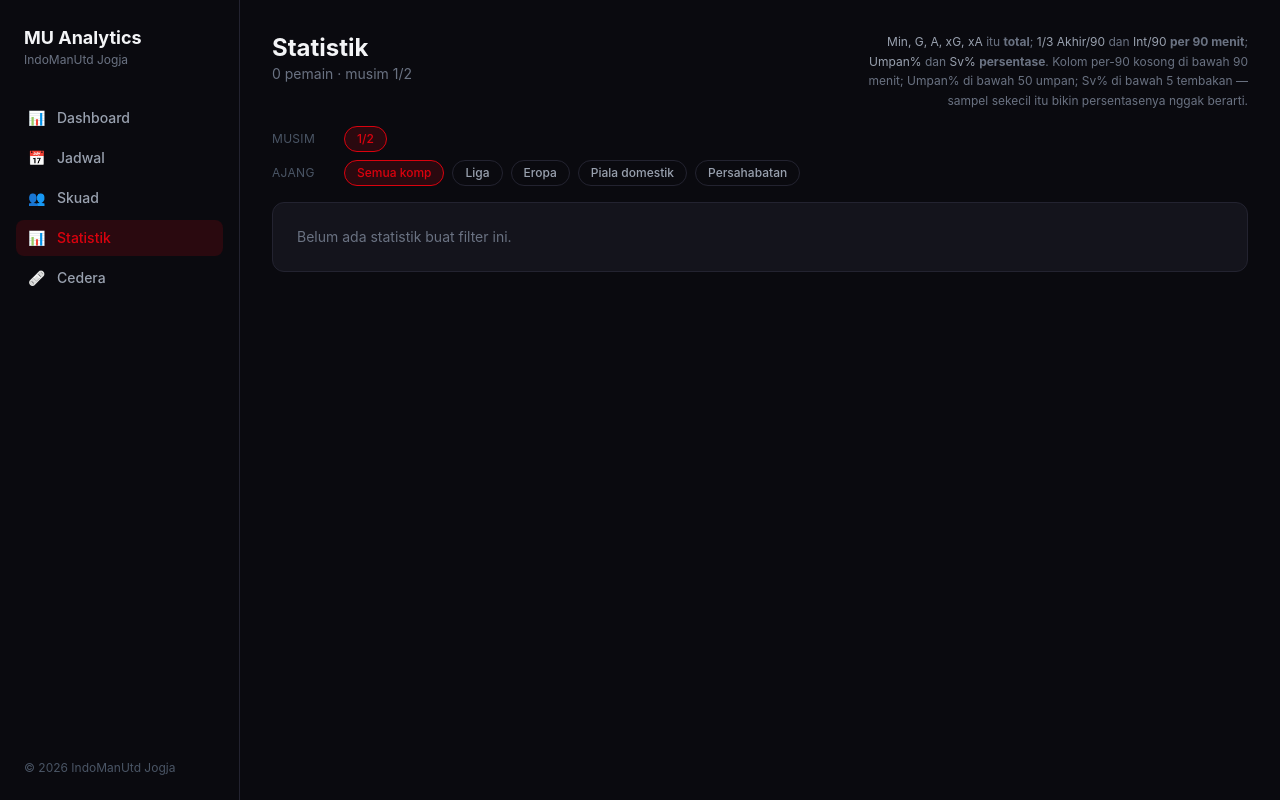
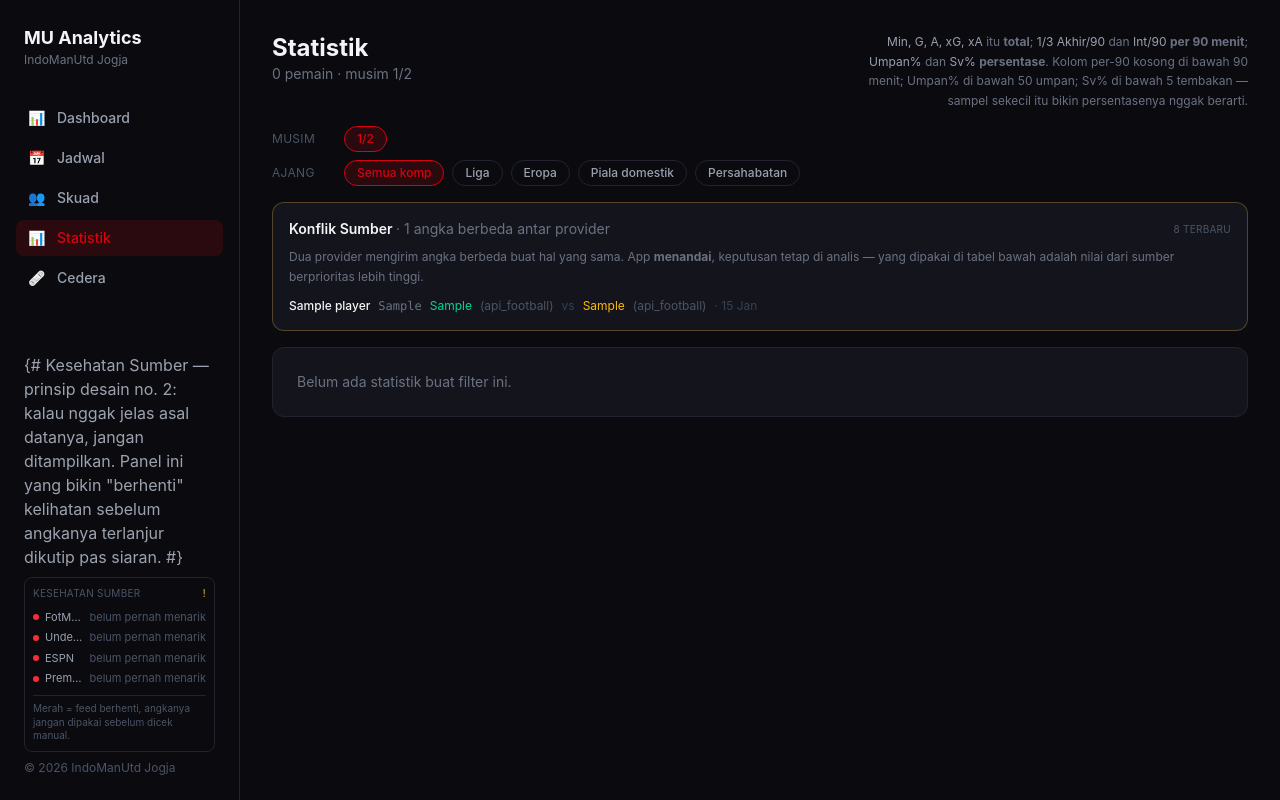
Before and after one commit to icalunyu/united-analytic, a Django app: page /statistik/ in a window 1280 px wide. Run offline with Django 5.2, Linux system fonts and the light colour scheme; tables that the repository leaves empty hold one stand-in row (values such as "Sample post"); data that the repository does not hold is empty.

Commit message:
Sambungkan tiga hal matang yang nol dipakai UI
Prinsip desain no. 2 bilang tiap angka membawa sumbernya dan panel Kesehatan
Sumber menampilkan status tiap feed. Ketiga mesinnya sudah lama jadi dan
bertes, tapi tidak pernah terlihat siapa pun:

- source_health() — tidak pernah dipanggil dari mana pun kecuali satu komentar.
  Sekarang jadi context processor, muncul di semua halaman.
- describe_sources() — nol rujukan di dashboard/. Sekarang jadi chip per baris
  di Statistik. Datanya sendiri 100% terisi di produksi (27.824 baris).
- FieldConflict — 150 baris di produksi tanpa satu pun tampilan.

Kartu Konflik ditaruh di Statistik, BUKAN di Skuad seperti desain. Alasannya:
yang desain maksud di Skuad adalah konflik STATUS KETERSEDIAAN antar feed
cedera, dan itu masih terblokir karena cuma ada satu feed. Yang kita punya
adalah konflik ANGKA STATISTIK — menaruhnya di Skuad akan bikin orang mengira
itu konflik ketersediaan.

Co-Authored-By: Claude Opus 5 <noreply@anthropic.com>

```diff
--- a/backend/config/settings.py
+++ b/backend/config/settings.py
@@ -74,6 +74,7 @@ TEMPLATES = [
                 'django.template.context_processors.request',
                 'django.contrib.auth.context_processors.auth',
                 'django.contrib.messages.context_processors.messages',
+                'dashboard.context_processors.kesehatan_sumber',
             ],
         },
     },
--- /dev/null
+++ b/backend/dashboard/context_processors.py
@@ -0,0 +1,22 @@
+"""Context yang muncul di SEMUA halaman.
+
+Kesehatan Sumber itu prinsip desain nomor 2, bukan hiasan: *"Setiap angka
+membawa sumbernya... panel Kesehatan Sumber menampilkan status tiap feed.
+Kalau tidak jelas asal datanya, jangan ditampilkan."*
+
+`matches/source_health.py` sudah lengkap sejak lama tapi **nggak pernah
+dipanggil dari mana pun** — jadi satu-satunya alarm kesegaran feed yang kita
+punya nggak pernah kelihatan siapa pun. Ini yang menyambungkannya.
+"""
+
+from matches.source_health import source_health
+
+
+def kesehatan_sumber(request):
+    # Empat query ringan (satu per sumber, ambil MatchIngest terbaru). Kalau
+    # nanti terasa, cache-nya di sini — bukan dengan menghapus panelnya.
+    rows = source_health()
+    return {
+        'kesehatan_sumber': rows,
+        'ada_sumber_bermasalah': any(r['status'] != 'normal' for r in rows),
+    }
--- a/backend/dashboard/templates/dashboard/base.html
+++ b/backend/dashboard/templates/dashboard/base.html
@@ -32,7 +32,28 @@
           <span>🩹</span> Cedera
         </a>
       </nav>
-      <div class="mt-auto px-2 text-xs text-gray-600">© 2026 IndoManUtd Jogja</div>
+      <div class="mt-auto flex flex-col gap-2 px-2">
+        {# Kesehatan Sumber — prinsip desain no. 2: kalau nggak jelas asal
+           datanya, jangan ditampilkan. Panel ini yang bikin "berhenti"
+           kelihatan sebelum angkanya terlanjur dikutip pas siaran. #}
+        <div class="rounded-lg border border-[var(--color-border)] p-2">
+          <div class="mb-1.5 flex items-center justify-between text-[10px] uppercase tracking-wide text-gray-600">
+            <span>Kesehatan Sumber</span>
+            {% if ada_sumber_bermasalah %}<span class="text-[var(--color-warn,#E4B84A)]">!</span>{% endif %}
+          </div>
+          {% for s in kesehatan_sumber %}
+          <div class="flex items-center gap-1.5 py-0.5 text-[11px]" title="{{ s.description }}">
+            <span class="inline-block h-1.5 w-1.5 shrink-0 rounded-full {% if s.status == 'normal' %}bg-emerald-500{% elif s.status == 'lambat' %}bg-amber-400{% else %}bg-red-500{% endif %}"></span>
+            <span class="flex-1 truncate text-gray-400">{{ s.label }}</span>
+            <span class="shrink-0 text-gray-600">{{ s.description }}</span>
+          </div>
+          {% endfor %}
+          <div class="mt-1.5 border-t border-[var(--color-border)] pt-1.5 text-[10px] leading-snug text-gray-600">
+            Merah = feed berhenti, angkanya jangan dipakai sebelum dicek manual.
+          </div>
+        </div>
+        <div class="text-xs text-gray-600">© 2026 IndoManUtd Jogja</div>
+      </div>
     </aside>
 
     <div class="flex flex-1 flex-col">
--- a/backend/dashboard/templates/dashboard/statistics.html
+++ b/backend/dashboard/templates/dashboard/statistics.html
@@ -38,6 +38,36 @@
   </div>
 </div>
 
+{% if konflik %}
+<div class="card mb-4 border-[rgba(228,184,74,.3)] p-4">
+  <div class="mb-2 flex items-center justify-between">
+    <h2 class="text-sm font-semibold text-[var(--color-text-strong)]">
+      Konflik Sumber <span class="font-normal text-gray-500">· {{ konflik_total }} angka berbeda antar provider</span>
+    </h2>
+    <span class="text-[10px] uppercase tracking-wide text-gray-600">8 terbaru</span>
+  </div>
+  <p class="mb-3 text-xs leading-relaxed text-gray-500">
+    Dua provider mengirim angka berbeda buat hal yang sama. App <b>menandai</b>,
+    keputusan tetap di analis — yang dipakai di tabel bawah adalah nilai dari
+    sumber berprioritas lebih tinggi.
+  </p>
+  <div class="flex flex-col gap-1.5">
+    {% for k in konflik %}
+    <div class="flex flex-wrap items-baseline gap-x-2 gap-y-0.5 text-xs">
+      <span class="font-medium text-[var(--color-text-strong)]">{{ k.player.name }}</span>
+      <span class="font-mono text-gray-500">{{ k.field }}</span>
+      <span class="text-emerald-400">{{ k.kept_value }}</span>
+      <span class="text-gray-600">({{ k.kept_source }})</span>
+      <span class="text-gray-700">vs</span>
+      <span class="text-amber-400">{{ k.other_value }}</span>
+      <span class="text-gray-600">({{ k.other_source }})</span>
+      <span class="text-gray-700">· {{ k.match.kickoff_at|date:"d M" }}</span>
+    </div>
+    {% endfor %}
+  </div>
+</div>
+{% endif %}
+
 {% if baris %}
 <div class="card overflow-x-auto p-0">
   <table class="w-full text-sm">
@@ -56,7 +86,10 @@
     <tbody>
       {% for b in baris %}
       <tr class="border-b border-[var(--color-border)]/50 hover:bg-white/5">
-        <td class="px-3 py-2 font-medium text-[var(--color-text-strong)]">{{ b.nama }}</td>
+        <td class="px-3 py-2 font-medium text-[var(--color-text-strong)]">
+          {{ b.nama }}
+          {% if b.sumber %}<span class="ml-1.5 rounded border border-[var(--color-border)] px-1 py-0.5 align-middle text-[9px] font-normal text-gray-600" title="Angka di baris ini berasal dari: {{ b.sumber }}">{{ b.sumber }}</span>{% endif %}
+        </td>
         <td class="px-3 py-2 text-gray-500">{{ b.pos }}</td>
         <td class="px-3 py-2 text-right font-mono">{{ b.menit }}</td>
         <td class="px-3 py-2 text-right font-mono">{{ b.gol }}</td>
--- a/backend/dashboard/views.py
+++ b/backend/dashboard/views.py
@@ -4,7 +4,8 @@ from django.shortcuts import get_object_or_404, render
 from django.utils import timezone
 
 from matches import competitions
-from matches.models import Match, MatchEvent, PlayerMatchStatistics
+from players.provenance import describe_sources
+from matches.models import FieldConflict, Match, MatchEvent, PlayerMatchStatistics
 from matches.momentum import build_momentum
 from players.models import Injury, Player
 
@@ -480,8 +481,13 @@ def _agregat_pemain(rows):
                 'umpan_akurat': 0, 'umpan_total': 0,
                 'saves': 0, 'kebobolan': 0, 'ada_kiper': False,
                 'laga': 0,
+                # Gabungan field_sources dari semua laga pemain ini. Dipakai
+                # buat chip 'sumber: A+C' — prinsip desain no. 2, tiap angka
+                # membawa sumbernya.
+                'sumber': {},
             },
         )
+        d['sumber'].update(r.field_sources or {})
         menit = r.minutes_played or 0
         d['menit'] += menit
         d['laga'] += 1
@@ -507,6 +513,21 @@ def _agregat_pemain(rows):
             d['kebobolan'] += r.goals_conceded or 0
             d['ada_kiper'] = True
     return per_pemain
+
+
+# Field mana yang menyusun tiap kolom — dipakai `describe_sources` buat
+# bilang angka ini datang dari mana.
+SUMBER_KOLOM = {
+    'menit': ['minutes_played'],
+    'gol': ['goals'],
+    'assist': ['assists'],
+    'xg': ['xg'],
+    'xa': ['xa'],
+    'final3': ['passes_into_final_third'],
+    'umpan': ['passes_accurate', 'passes_total'],
+    'intersep': ['interceptions'],
+    'sv': ['saves', 'goals_conceded'],
+}
 
 
 def _per90(total, menit):
@@ -570,6 +591,9 @@ def statistics(request):
                 if d['ada_kiper'] and (d['saves'] + d['kebobolan']) >= SAVE_MINIMUM
                 else None
             ),
+            'sumber': describe_sources(
+                d['sumber'], [f for fs in SUMBER_KOLOM.values() for f in fs]
+            ),
         })
 
     # "Baris tanpa data SELALU di bawah, di kedua arah" — handoff. Ini nggak
@@ -587,11 +611,30 @@ def statistics(request):
     kosong.sort(key=lambda b: b['nama'].lower())
     baris = berisi + kosong
 
+    # Konflik Sumber. Desain menaruh panel ini di halaman Skuad, TAPI yang
+    # dimaksud di sana adalah konflik STATUS KETERSEDIAAN antar feed cedera —
+    # dan itu masih terblokir karena cuma ada satu feed cedera.
+    #
+    # Yang kita PUNYA adalah konflik ANGKA STATISTIK antar provider, dan
+    # tempatnya yang jujur ya di sini, di halaman yang menampilkan angka itu.
+    # Menaruhnya di Skuad bakal bikin orang mengira itu konflik ketersediaan.
+    konflik = list(
+        FieldConflict.objects.filter(
+            player__team__is_manchester_united=True, match__season=musim_aktif
+        )
+        .select_related('player', 'match__home_team', 'match__away_team')
+        .order_by('-detected_at')[:8]
+    )
+
     return render(
         request,
         'dashboard/statistics.html',
         {
             'active_nav': 'statistics',
+            'konflik': konflik,
+            'konflik_total': FieldConflict.objects.filter(
+                player__team__is_manchester_united=True, match__season=musim_aktif
+            ).count(),
             'kolom': KOLOM_STATISTIK,
             'baris': baris,
             'musim_tersedia': musim_tersedia,
```
Also changed, not shown: backend/dashboard/tests.py (+63 -0 lines), backend/static/css/tailwind.css.
